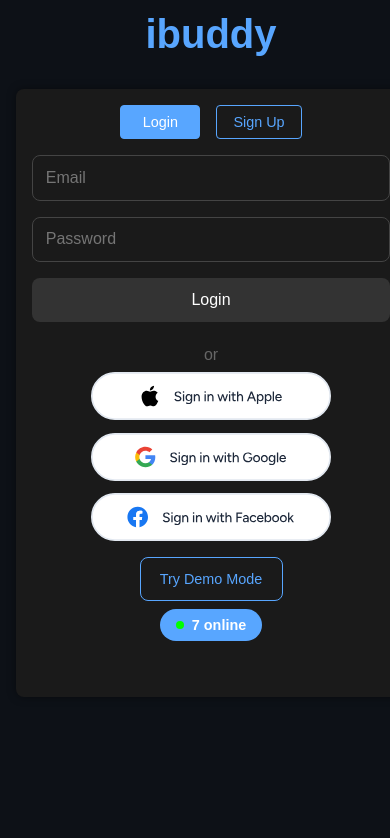
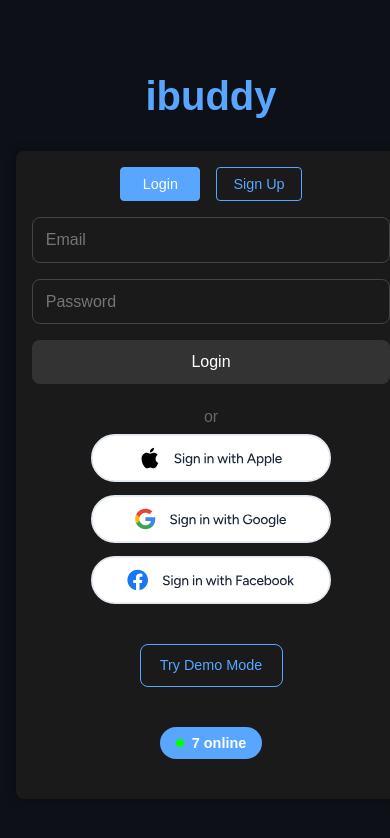
Before and after one commit to davidminq/chitchat, a React (Vite) app in the folder ibuddy/: page / in a window 390 px wide. Shown: the top 838 px of the page. Built offline with nearby package versions, Linux system fonts and the light colour scheme; no server answers.

Commit message:
🚀 Update ChatComponent, AuthComponent and styles

```diff
--- a/ibuddy/src/components/AuthComponent.jsx
+++ b/ibuddy/src/components/AuthComponent.jsx
@@ -219,7 +219,7 @@ const AuthComponent = ({ onAuthSuccess, onGuestMode }) => {
 
             {/* Demo Mode Button */}
             {onGuestMode && (
-              <div style={{ marginTop: '1rem', marginBottom: '1.5rem', textAlign: 'center', paddingBottom: '1rem' }}>
+              <div style={{ marginTop: '2.5rem', marginBottom: '1.5rem', textAlign: 'center' }}>
                 <button
                   onClick={onGuestMode}
                   style={{
@@ -246,7 +246,7 @@ const AuthComponent = ({ onAuthSuccess, onGuestMode }) => {
                 </button>
 
                 {/* Online Users Counter */}
-                <div style={{ marginTop: '0.5rem', display: 'flex', justifyContent: 'center' }}>
+                <div style={{ marginTop: '2.5rem', display: 'flex', justifyContent: 'center' }}>
                   <div style={{
                     backgroundColor: '#58a6ff',
                     color: 'white',
--- a/ibuddy/src/index.css
+++ b/ibuddy/src/index.css
@@ -173,11 +173,12 @@ body {
   display: flex;
   flex-direction: column;
   align-items: center;
-  justify-content: center;
+  justify-content: flex-start;
   box-sizing: border-box;
   background-color: #0d1117;
-  flex: 1;
+  min-height: 100vh;
   width: 100%;
+  padding-top: 10vh;
 }
 
 .auth-container {
@@ -185,10 +186,7 @@ body {
   margin-right: auto;
   max-width: 400px;
   width: 100%;
-  transform: translateY(-30px);
-  max-height: calc(100vh - 160px);
-  overflow-y: auto;
-  padding-bottom: 2rem;
+  padding-bottom: 5vh;
 }
 
 .auth-gate h1 {
@@ -242,12 +240,11 @@ footer {
 
 @media (max-width: 768px) {
   .auth-container {
-    max-height: calc(100vh - 140px);
-    padding: 0 1rem 3rem 1rem;
-    transform: translateY(-20px);
+    padding: 0 1rem 3vh 1rem;
   }
 
   .auth-gate {
-    padding-bottom: 100px;
+    padding-top: 5vh;
+    padding-bottom: 3vh;
   }
 }
```
